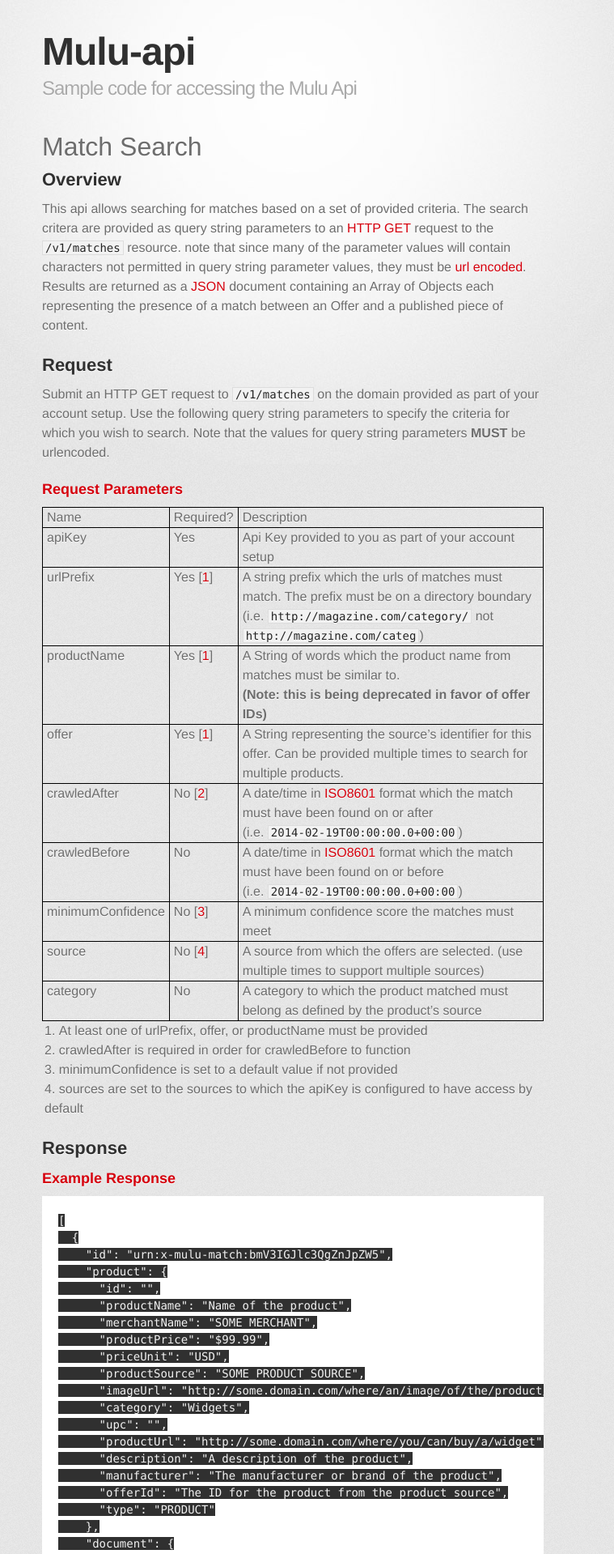
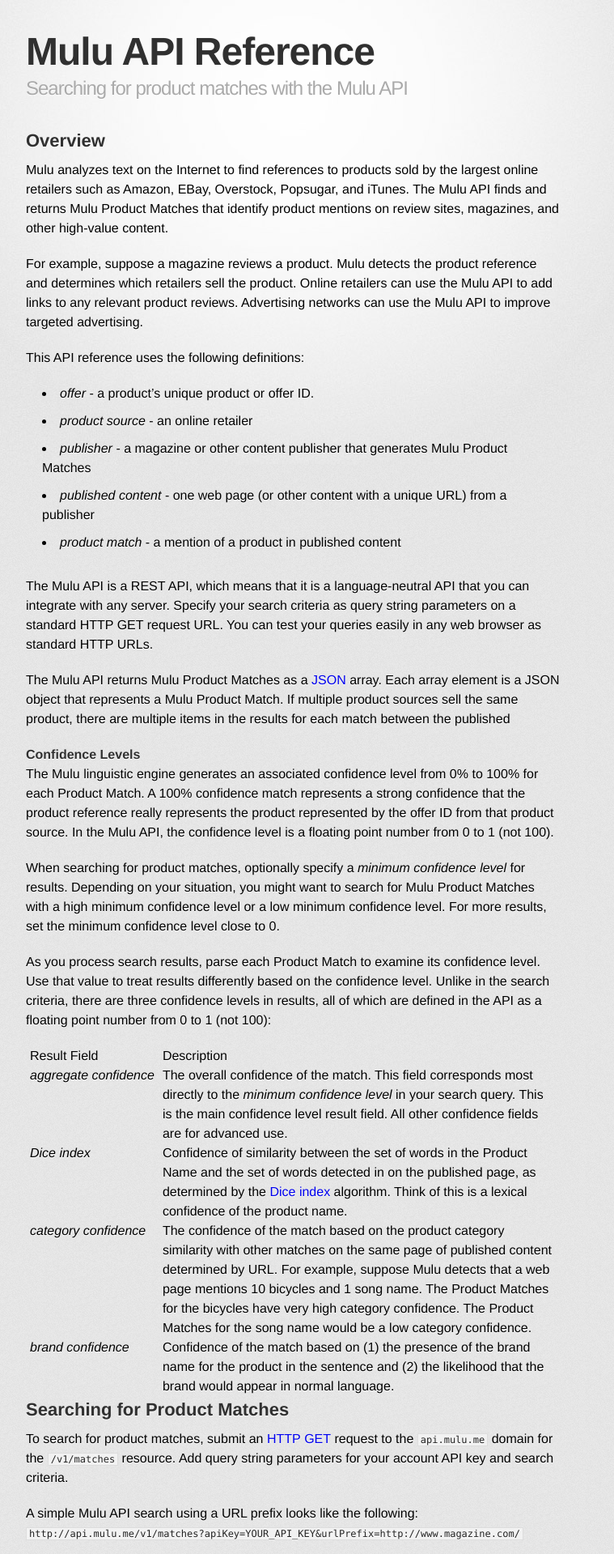
Before and after one commit to mulu/mulu.github.io, a Jekyll site: the page built from docs/api_overview.md, in a window 1280 px wide. Shown: the top 1919 px of the page at 81% size, without its empty margins (278-1037 px from the left). Built offline with Jekyll 4.4.1, drawn with Linux system fonts in a browser that asks for light colours; some web fonts are replaced; some of the changed text lies outside the part shown.

Commit message:
Work In Progress

```diff
--- a/_includes/header.html
+++ b/_includes/header.html
@@ -1,4 +1,4 @@
 <header>
-    <h1>Mulu-api</h1>
-    <h2>Sample code for accessing the Mulu Api</h2>
+    <h1>Mulu API Reference</h1>
+    <h2>Searching for product matches with the Mulu API</h2>
 </header>
--- a/docs/api_overview.md
+++ b/docs/api_overview.md
@@ -4,81 +4,107 @@ title: Api Overview
 permalink: /docs/match_search_api.html
 ---
 
-# Match Search
-
 ## Overview
 
-This api allows searching for matches based on a set of provided criteria. The search critera are provided as query
-string parameters to an [HTTP GET](http://tools.ietf.org/html/rfc2616#section-9.3) request to the `/v1/matches`
-resource. note that since many of the parameter values will contain characters not permitted in query string parameter
-values, they must be [url encoded](http://tools.ietf.org/html/rfc3986#section-2.1). Results are returned as a
-[JSON](http://tools.ietf.org/html/rfc7159) document containing an Array of Objects each representing the presence of a
-match between an Offer and a published piece of content.
+Mulu analyzes text on the Internet to find references to products sold by the largest online retailers such as Amazon, EBay, Overstock, Popsugar, and iTunes. The Mulu API finds and returns Mulu Product Matches that identify product mentions on review sites, magazines, and other high-value content.
 
-## Request
+For example, suppose a magazine reviews a product. Mulu detects the product reference and determines which retailers sell the product. Online retailers can use the Mulu API to add links to any relevant product reviews. Advertising networks can use the Mulu API to improve targeted advertising.
 
-Submit an HTTP GET request to `/v1/matches` on the domain provided as part of your account setup. Use the following
-query string parameters to specify the criteria for which you wish to search. Note that the values for query string
-parameters **MUST** be urlencoded.
+This API reference uses the following definitions:
 
-### Request Parameters
+*  _offer_ - a product's unique product or offer ID.
+* _product source_ - an online retailer
+* _publisher_ - a magazine or other content publisher that generates Mulu Product Matches
+* _published content_ - one web page (or other content with a unique URL) from a publisher
+* _product match_ - a mention of a product in published content
+
+The Mulu API is a REST API, which means that it is a language-neutral API that you can integrate with any server. Specify your search criteria as query string parameters on a standard HTTP GET request URL. You can test your queries easily in any web browser as standard HTTP URLs.
+
+The Mulu API returns Mulu Product Matches as a [JSON](http://tools.ietf.org/html/rfc7159) array. Each array element is a JSON object that represents a Mulu Product Match. If multiple product sources sell the same product, there are multiple items in the results for each match between the published
+
+####<a name="confidencelevels"></a>Confidence Levels
+
+The Mulu linguistic engine generates an associated confidence level from 0% to 100% for each Product Match. A 100% confidence match represents a strong confidence that the product reference really represents the product represented by the offer ID from that product source. In the Mulu API, the confidence level is a floating point number from 0 to 1 (not 100).
+
+When searching for product matches, optionally specify a _minimum confidence level_ for results. Depending on your situation, you might want to search for Mulu Product Matches with a high minimum confidence level or a low minimum confidence level. For more results, set the minimum confidence level close to 0.
+
+As you process search results, parse each Product Match to examine its confidence level. Use that value to treat results differently based on the confidence level. Unlike in the search criteria, there are three confidence levels in results, all of which are defined in the API as a floating point number from 0 to 1 (not 100):
+
+| Result Field | Description |
+|:---+:---|
+| _aggregate&nbsp;confidence_ | The overall confidence of the match. This field corresponds most directly to the _minimum&nbsp;confidence&nbsp;level_ in your search query. This is the main confidence level result field. All other confidence fields are for advanced use.
+| _Dice&nbsp;index_ |  Confidence of similarity between the set of words in the Product Name and the set of words detected in on the published page, as determined by the [Dice index](https://en.wikipedia.org/wiki/S%C3%B8rensen%E2%80%93Dice_coefficient) algorithm. Think of this is a lexical confidence of the product name.
+| _category&nbsp;confidence_ | The confidence of the match based on the product category similarity with other matches on the same page of published content determined by URL. For example, suppose Mulu detects that a web page mentions 10 bicycles and 1 song name. The Product Matches for the bicycles have very high category confidence. The Product Matches for the song name would be a low category confidence.
+| _brand&nbsp;confidence_ | Confidence of the match based on (1) the presence of the brand name for the product in the sentence and (2) the likelihood that the brand would appear in normal language.
+
+## Searching for Product Matches
+
+To search for product matches, submit an [HTTP&nbsp;GET](http://tools.ietf.org/html/rfc2616#section-9.3) request to the `api.mulu.me` domain for the `/v1/matches` resource. Add query string parameters for your account API key and search criteria.
+
+A simple Mulu API search using a URL prefix looks like the following:
+`http://api.mulu.me/v1/matches?apiKey=YOUR_API_KEY&urlPrefix=http://www.magazine.com/`
+
+Parameter values typically contain characters not permitted in query string parameters, such as ampersand and spaces. You MUST use [URL encoding](http://tools.ietf.org/html/rfc3986#section-2.1) for query string parameters.
+
+### Specifying Request Parameters
+
+Provide the `apiKey` parameter and at least one other search parameter. Provide at least one of the following: `urlPrefix` or `offer`.
+
 
 | Name | Required? | Description |
 |:---+:---+:---|
-| apiKey | Yes | Api Key provided to you as part of your account setup |
-| urlPrefix | Yes &#91;[1](#reqParam1)&#93; | A string prefix which the urls of matches must match. The prefix must be on a directory boundary<br>(i.e. `http://magazine.com/category/` not `http://magazine.com/categ`) |
-| productName | Yes &#91;[1](#reqParam1)&#93; | A String of words which the product name from matches must be similar to.<br>**(Note: this is being deprecated in favor of offer IDs)** |
-| offer | Yes &#91;[1](#reqParam1)&#93; | A String representing the source’s identifier for this offer. Can be provided multiple times to search for multiple products. |
-| crawledAfter | No &#91;[2](#reqParam2)&#93; | A date/time in [ISO8601](http://en.wikipedia.org/wiki/ISO_8601) format which the match must have been found on or after<br>(i.e. `2014-02-19T00:00:00.0+00:00`) |
-| crawledBefore | No | A date/time in [ISO8601](http://en.wikipedia.org/wiki/ISO_8601) format which the match must have been found on or before<br>(i.e. `2014-02-19T00:00:00.0+00:00`) |
-| minimumConfidence | No &#91;[3](#reqParam3)&#93; | A minimum confidence score the matches must meet |
-| source | No &#91;[4](#reqParam4)&#93; | A source from which the offers are selected. (use multiple times to support multiple sources) |
-| category | No | A category to which the product matched must belong as defined by the product's source |
+| `apiKey` | Yes | Your Mulu Account API key. To set up a new Mulu account, [contact us](http://mulu.me/contact). |
+| `urlPrefix` | Yes &#91;[1](#reqParam1)&#93; | String. The prefix (first characters) of publisher URL that you want to match. For HTTP URLs, the URL prefix text must begin with "http://". The prefix must be on a directory (slash) boundary. If a slash character is not the last character of the urlPrefix, a final slash is implicit. For example, to match the URL `http://magazine.com/category/mypage`, pass the urlPrefix value `http://magazine.com/category` or `http://magazine.com/category/`. In contrast, the URL prefix `http://magazine.com/categ` does not match that URL.) |
+| `offer` | Yes &#91;[1](#reqParam1)&#93; | String. A unique ID for one product or offer as specified by its product source. For example, specify an Amazon Standard Identification Number (ASIN). To search for multiple products, provide the `offer` parameter multiple times in your search query string. |
+| `crawledAfter` | No &#91;[2](#reqParam2)&#93; | Date/time in [ISO8601](http://en.wikipedia.org/wiki/ISO_8601) format. Specify this parameter to limit results only to matches found on or after this date. You must include the time zone information. For example, `2014-02-19T00:00:00.0+00:00`. If you use the crawledBefore parameter, you must also specify crawledAfter.|
+| `crawledBefore` | No | Date/time in [ISO8601](http://en.wikipedia.org/wiki/ISO_8601) format. Specify this parameter to limit results only to matches found on or before this date. You must include the time zone information. For example, `2014-02-19T00:00:00.0+00:00`. If you use the crawledBefore parameter, you must also specify crawledAfter. |
+| `minimumConfidence` | No | A minimum confidence value for any matches, as a floating point number from 0 to 1. To get more results from the Mulu API, specify a lower `minimumConfidence` value. If unspecified, the default is 0.8, which represents 80% confident of a match.  |
+| `source` | No | Specify `source` to limit results only a specific product sources. To search multiple sources, provide the `source` parameter multiple times in your search query string. If `source` is unspecified, Mulu API searches the default set of sources for your Mulu Account API key. If you provide multiple sources and also provide the `offer` parameter, the `offer` ID could potentially match results from multiple sources. However, that edge case is uncommon in practice due to different offer ID styles from product sources.|
+| `category` | No | String. Specify a required product category as defined by the product source. For example, Amazon includes categories such as `Clothing` and `Beauty`. If unspecified, will match all product categories. |
 
-1. At least one of urlPrefix, offer, or productName must be provided<a name="reqParam1"> </a>
+1. Provide at least one of the following: `urlPrefix` or `offer`.<a name="reqParam1"> </a>
 2. crawledAfter is required in order for crawledBefore to function<a name="reqParam2"> </a>
-3. minimumConfidence is set to a default value if not provided<a name="reqParam3"> </a>
-4. sources are set to the sources to which the apiKey is configured to have access by default<a name="reqParam4"> </a>
 
-## Response
+## Understanding the JSON Response
 
 ### Example Response
 
+The following JSON describes an example match for a red stained glass lamp, sold by online vendor LightingOnline, reviewed by a magazine called LampReviews.com.
 
     [
       {
         "id": "urn:x-mulu-match:bmV3IGJlc3QgZnJpZW5",
         "product": {
           "id": "",
-          "productName": "Name of the product",
-          "merchantName": "SOME MERCHANT",
+          "productName": "LampCo Red Lamp",
+          "merchantName": "LightingOnline",
           "productPrice": "$99.99",
           "priceUnit": "USD",
-          "productSource": "SOME_PRODUCT_SOURCE",
-          "imageUrl": "http://some.domain.com/where/an/image/of/the/product/is/available.png",
+          "productSource": "lightingonline",
+          "imageUrl": "http://lightingonline.com/images/red_lampco_stainedglass.png",
           "category": "Widgets",
           "upc": "",
-          "productUrl": "http://some.domain.com/where/you/can/buy/a/widget",
-          "description": "A description of the product",
-          "manufacturer": "The manufacturer or brand of the product",
-          "offerId": "The ID for the product from the product source",
+          "productUrl": "http://lightingonline.com/products/red_stained_glass_lampco",
+          "description": "A red stained glass lamp from MyLampCo.",
+          "manufacturer": "MyLampCo",
+          "offerId": "lightingonline-124455",
           "type": "PRODUCT"
         },
         "document": {
-          "url": "http://the.publisher.com/the/url/where/the/product/is/mentioned",
-          "publisher": "publisher's ID"
+          "url": "http://lampreviews.com/articles/best_red_lamps_of_2014",
+          "publisher": "lampreviews"
         },
         "percentTermsMatched": "50.0",
         "percentProductWordsMatched": "50.0",
-        "excerpt": "An excerpt from the publication where the match is located, consists of several sentences, both before and after the text of the match",
-        "ngram": "The words used to match the product, with extraneous words removed and the words stemmed",
+        "excerpt": "My place looks great! I love my red LampCo stained glass lamp! yay!",
+        "ngram": "red lamp ",
         "diceIndex": "0.50",
         "dateCrawled": "2014-01-11T00:00:00.000-07:00",
-        "sentence": "The specific sentence from the publication where the product is mentioned.",
+        "sentence": "I love my red LampCo stained glass lamp!",
         "categoryConfidence": "0.0",
         "aggregateConfidence": "0.50",
         "brandConfidence": "0.0",
-        "originalMatchText": "The specific portion of the sentence where the product is mentioned"
+        "originalMatchText": "LampCo stained glass lamp"
       },
       ...
     ]
@@ -86,21 +112,21 @@ parameters **MUST** be urlencoded.
 #### Match Field definitions
 
 | Field | Description |
-|:---+:---|
-| id | Internal unique identifier for a match in the mulu system |
-| [product](#prodFields) | Json object representation of the product matched |
-| [document](#docFields) | Json object representation of the document where the product was matched |
+|:---+:---+:---|
+| `id` | Internal unique identifier for a match in the Mulu system |
+| 'product' | JSON object representation of the product matched. See [the Product Field section]#prodFields |
+| `document` [document](#docFields)) | JSON object representation of the document where the product was matched |
 | percentTermsMatched | the percentage of the pertinent words from the document found in the product name |
 | percentProductWordsMatched | the percentage of the pertinent words from the product name found in the document |
-| excerpt | An excerpt from the publication where the match is located, consists of several sentences, both before and after the text of the match |
+| excerpt | The published content excerpt where Mulu found a Product Match. The excerpt consists of several sentences, both before and after the text of the match. This is the longest of data fields with data from the published content |
 | ngram | The words used to match the product, with extraneous words removed and the words [stemmed](http://en.wikipedia.org/wiki/Stemming) |
-| diceIndex | A measure of how lexically similar the Product Name and ngram are |
 | dateCrawled | The date on which this match was last detected in [ISO8601](http://en.wikipedia.org/wiki/ISO_8601) format |
-| sentence | The specific sentence from the publication where the product is mentioned |
-| categoryConfidence | A measure of confidence based on the ratios of the categories of products found in the document |
-| aggregateConfidence | An aggregation of other confidence measures |
-| brandConfidence | A measure of confidence based on the presence of the brand name for the product in the sentence and the likelihood that the brand would appear in normal language |
-| originalMatchText | The specific portion of the sentence where the product is mentioned |
+| originalMatchText | The part of the published content sentence that mentions the product |
+| sentence | The published content sentence that mentions the product |
+| aggregateConfidence | Overall confidence based on other confidence values, , as a floating point number from 0 to 1. See [Confidence Levels](#confidencelevels)|
+| diceIndex | Dice index value, the lexical similarity of the product name and matched words on the published site. See [Confidence Levels](#confidencelevels)|
+| categoryConfidence | Category confidence value, as a floating point number from 0 to 1. See [Confidence Levels](#confidencelevels) |
+| brandConfidence | Brand confidence value, as a floating point number from 0 to 1. See [Confidence Levels](#confidencelevels)|
 
 #### Product Field definitions<a name="prodFields"> </a>
 
@@ -108,7 +134,7 @@ parameters **MUST** be urlencoded.
 |:---+:---|
 | id | Internal unique identifier for a product |
 | productName | Name of the product |
-| merchantName | Name of the merchant offering the product |
+| merchantName | Name of the merchant offering the product. The merchant name might not be the same as the product source. For example, Amazon sells some products directly, but the Amazon product source also provides product offers from partners and affiliates. Note that the product affiliates and |
 | productPrice | Price of the product (may or may not include currency indicator such as $) |
 | priceUnit | Currency and Unit for the price listing |
 | productSource | Identifier for the source of the product information |
@@ -116,10 +142,10 @@ parameters **MUST** be urlencoded.
 | category | The category the product is in, as provided by the product source |
 | upc | Universal Price Code, as provided by the product source |
 | productUrl | A URL at which the product can be purchased |
-| productUrl | A text or HTML description of the product, as provided by the product source |
+| description | A text or HTML description of the product, as provided by the product source |
 | manufacturer | The product’s manufacturer or brand, as provided by the product source |
 | offerId | The ID for the product from the product source |
-| type | Internal high level categorization of the product |
+| type | The product's Mulu Category Code. Current values are `PRODUCT` (non-music product), `SONG` (a song), `ALBUM` (an album), `ARTIST` (a music artist). |
 
 #### Document Field definitions<a name="docFields"> </a>
 
@@ -131,7 +157,7 @@ parameters **MUST** be urlencoded.
 
 ## Example Requests
 
-The following are some example requests using this API  (example url parameters remain un-encoded for legibility)
+The following are some example requests using this API  (example URL parameters remain un-encoded for legibility)
 
 #### Fetch all matches for a given article with a confidence greater than the default
 
--- a/stylesheets/stylesheet.css
+++ b/stylesheets/stylesheet.css
@@ -56,11 +56,11 @@ body {
   background: #e7e7e7 url({{ site.baseurl }}/images/body-bg.png) 0 0 repeat;
   font-family: 'Helvetica Neue', Helvetica, Arial, serif;
   text-shadow: 0 1px 0 rgba(255, 255, 255, 0.8);
-  color: #6d6d6d;
+  color: black; /* JX was #6d6d6d; */
 }
 
 a {
-  color: #d5000d;
+  color: #darkblue;  /* JX */
 }
 a:hover {
   color: #c5000c;
@@ -93,7 +93,7 @@ header h2 {
 }
 
 .inner {
-  width: 620px;
+  width: 660px;  /* JX was 620 */
   margin: 0 auto;
 }
 
@@ -172,7 +172,7 @@ code, pre {
   font-family: Monaco, "Bitstream Vera Sans Mono", "Lucida Console", Terminal;
   color: #222;
   margin-bottom: 30px;
-  font-size: 14px;
+  font-size: 12px; /* JX */
 }
 
 code {
@@ -183,14 +183,14 @@ code {
 
 pre {
   padding: 20px;
-  background: #303030;
-  color: #f2f2f2;
+  background: white; /* JX */
+  color: black; /* JX */
   text-shadow: none;
   overflow: auto;
 }
 pre code {
-  color: #f2f2f2;
-  background-color: #303030;
+  color: black;  /* JX */
+  background-color: white;  /* JX */
   border: none;
   padding: 0;
 }
@@ -221,20 +221,20 @@ em {
 
 table {
   width: 100%;
-  border: 1px solid #000000;
-    padding: 3px;
+  border: 0px solid #DDDDDD; /* JX, originally... 1px solid #000000 */
+    padding: 5px;
 
 }
 
 th {
   font-weight: 500;
-  border: 1px solid #000000;
+  border: 0px solid #DDDDDD; /* JX, originally... 1px solid #000000 */
   padding-left: 5px;
   padding-right: 5px;
 }
 
 td {
-  border: 1px solid #000000;
+  border: 0px solid #DDDDDD; /* JX, originally... 1px solid #000000 */
   text-align: center;
   font-weight: 300;
   padding-left: 5px;
@@ -262,7 +262,7 @@ h2 {
 }
 
 h3 {
-  color: #d5000d;
+  color: black; /* JX */
   font-size: 18px;
   font-weight: bold;
   margin-bottom: 8px;
@@ -307,6 +307,8 @@ blockquote {
 ul li {
   list-style: disc inside;
   padding-left: 20px;
+  padding-bottom: 10px; /* JX added */
+  font-weight: 300; /* JX added */
 }
 
 ol li {
```
